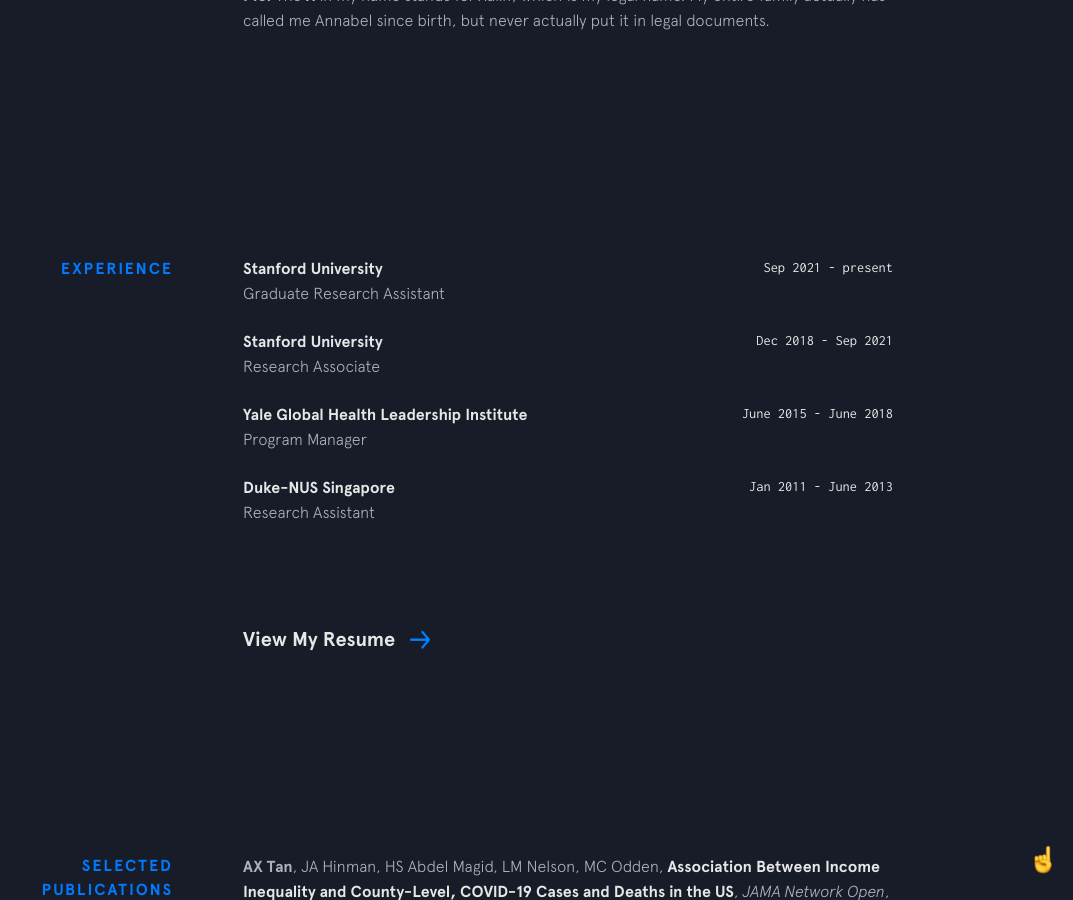
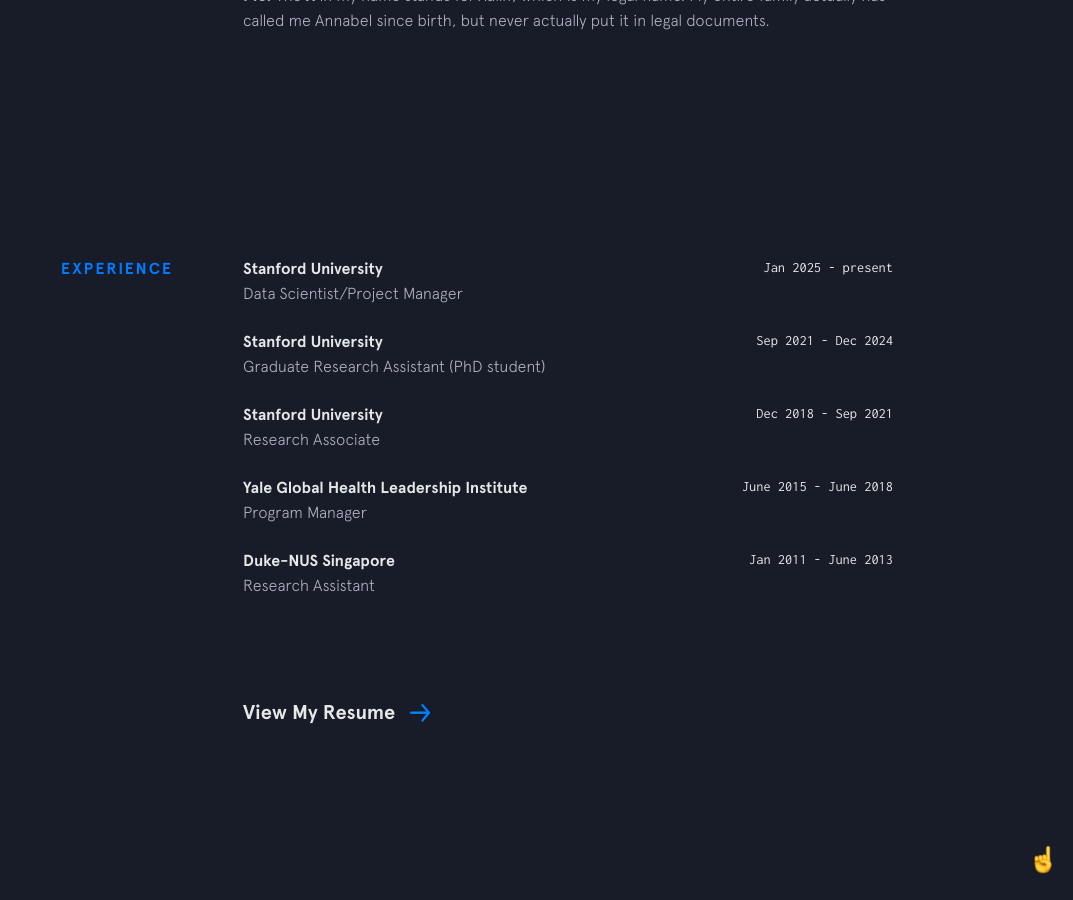
Before and after one commit to annabelxtan/annabelxtan.github.io, a Jekyll site: the page built from index.html, in a window 1280 px wide and 900 px high, scrolled down 1634 px. Shown: the whole window, without its empty margins (207-1280 px from the left). Built offline with Jekyll 4.4.1, drawn with Linux system fonts in a browser that asks for light colours; nearby versions of some CDN libraries.

Commit message:
Update experience.yml

```diff
--- a/_data/experience.yml
+++ b/_data/experience.yml
@@ -1,7 +1,12 @@
 - company: Stanford University
   url: http://stanford.edu
-  time: Sep 2021 - present
-  position: Graduate Research Assistant
+  time: Jan 2025 - present
+  position: Data Scientist/Project Manager
+
+- company: Stanford University
+  url: http://stanford.edu
+  time: Sep 2021 - Dec 2024
+  position: Graduate Research Assistant (PhD student)
 
 - company: Stanford University
   url: http://stanford.edu
```
